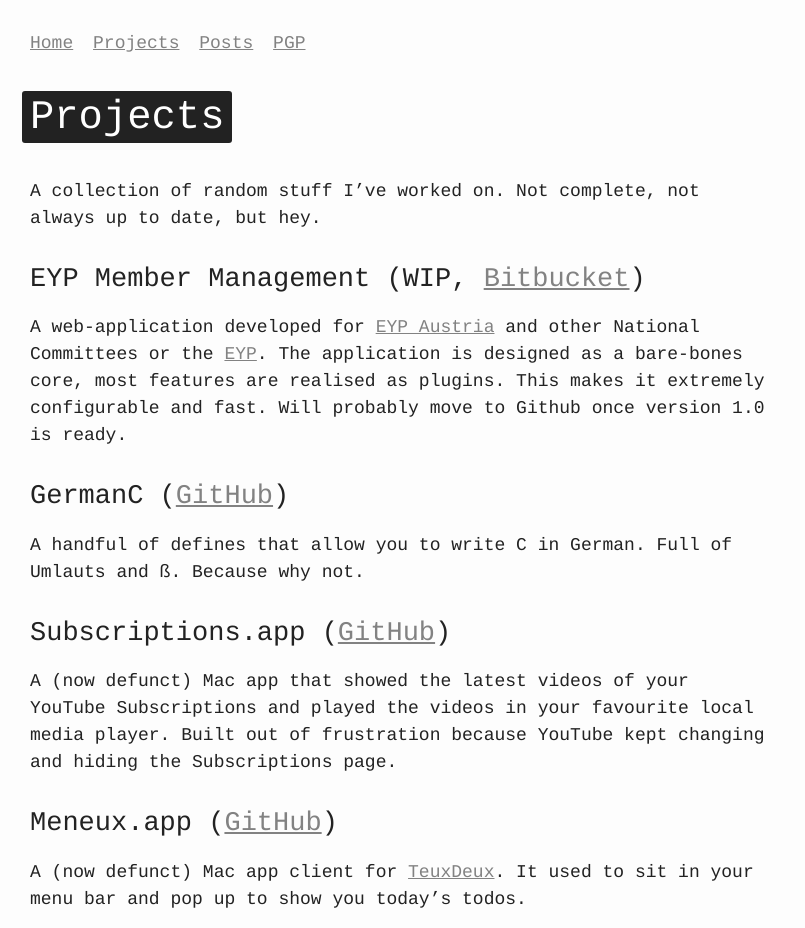
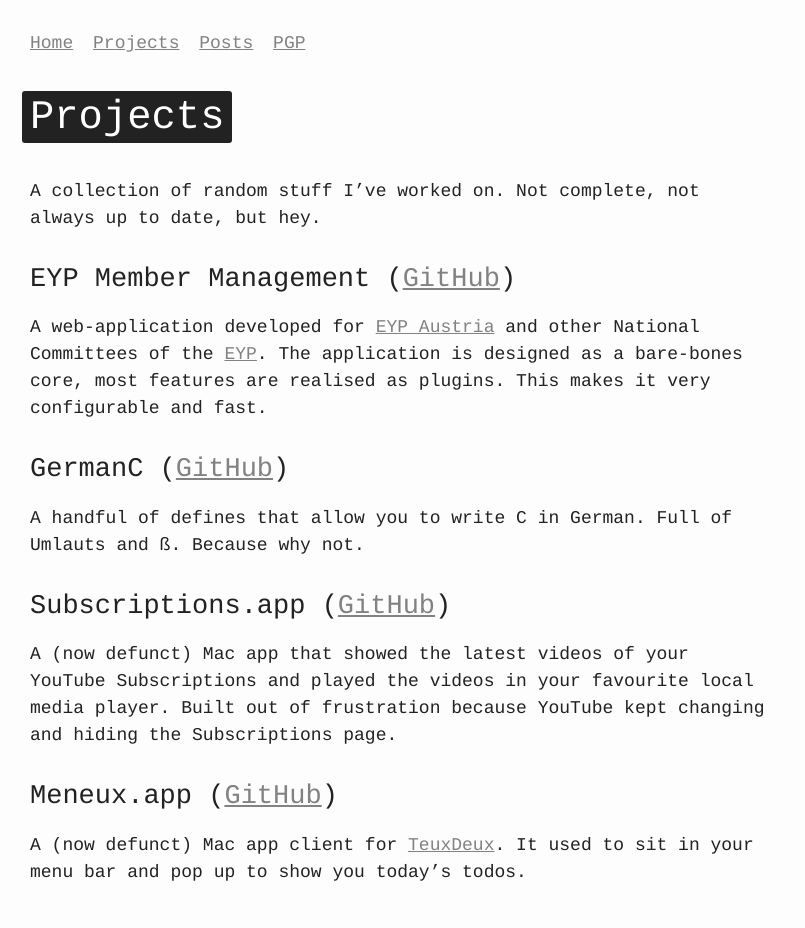
Before and after one commit to davidrauch/davidrauch.at, a Jekyll site: the page built from projects.md, in a window 1280 px wide. Shown: the whole page, without its empty margins (0-805 px from the left). Built offline with Jekyll 4.4.1, drawn with Linux system fonts in a browser that asks for light colours; after the commit the page ends 901 px from its top, so only the background shows below that.

Commit message:
Updated description and link for EYP MD

```diff
--- a/projects.md
+++ b/projects.md
@@ -5,9 +5,9 @@
 
 A collection of random stuff I've worked on. Not complete, not always up to date, but hey.
 
-## EYP Member Management (WIP, [Bitbucket](https://bitbucket.org/eyp-developers/eyp-member-database))
+## EYP Member Management ([GitHub](https://github.com/eyp-developers/eyp-member-database))
 
-A web-application developed for [EYP Austria](http://www.eypaustria.org) and other National Committees or the [EYP](http://eyp.org). The application is designed as a bare-bones core, most features are realised as plugins. This makes it extremely configurable and fast. Will probably move to Github once version 1.0 is ready.
+A web-application developed for [EYP Austria](http://www.eypaustria.org) and other National Committees of the [EYP](http://eyp.org). The application is designed as a bare-bones core, most features are realised as plugins. This makes it very configurable and fast.
 
 ## GermanC ([GitHub](https://github.com/davidrauch/GermanC))
 
```
